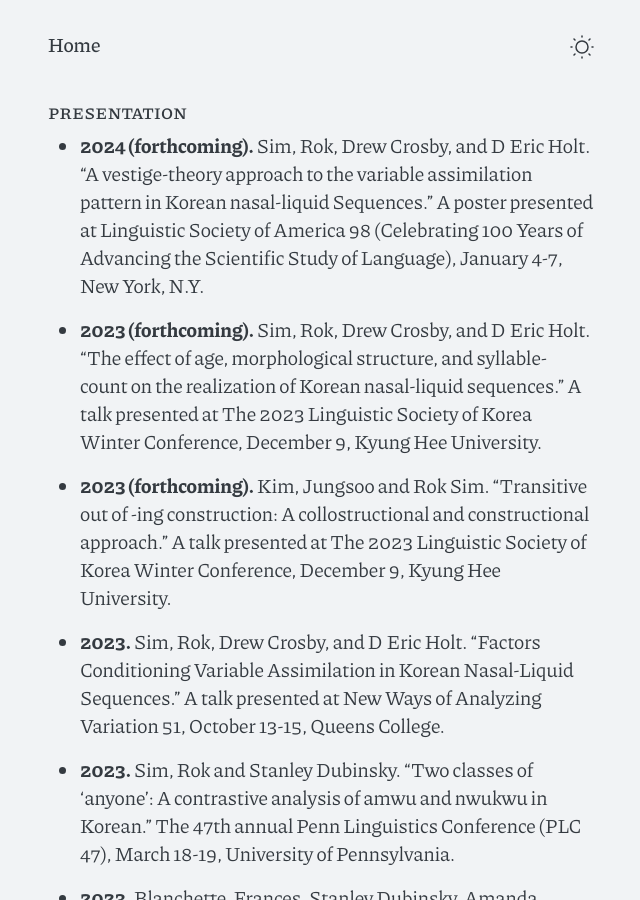
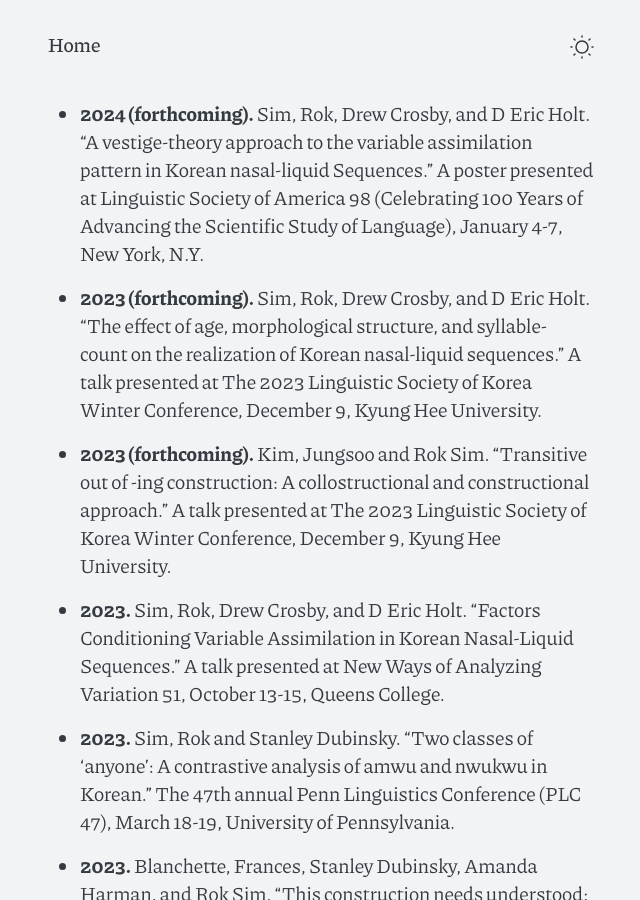
Before and after one commit to rsim89/rsim89.github.io, a Jekyll site: the page built from presentation.md, in a window 1280 px wide and 900 px high. Shown: the whole window, without its empty margins (319-959 px from the left). Built offline with Jekyll 4.4.1, drawn with Linux system fonts in a browser that asks for light colours.

Commit message:
Update presentation.md

```diff
--- a/presentation.md
+++ b/presentation.md
@@ -2,8 +2,6 @@
 layout: presentation
 title: Presentation
 ---
-
-### Presentation
 
 - **2024 (forthcoming).** Sim, Rok, Drew Crosby, and D Eric Holt. "A vestige-theory approach to the variable assimilation pattern in Korean nasal-liquid Sequences." A poster presented at Linguistic Society of America 98 (Celebrating 100 Years of Advancing the Scientific Study of Language), January 4-7, New York, N.Y.
 
```
